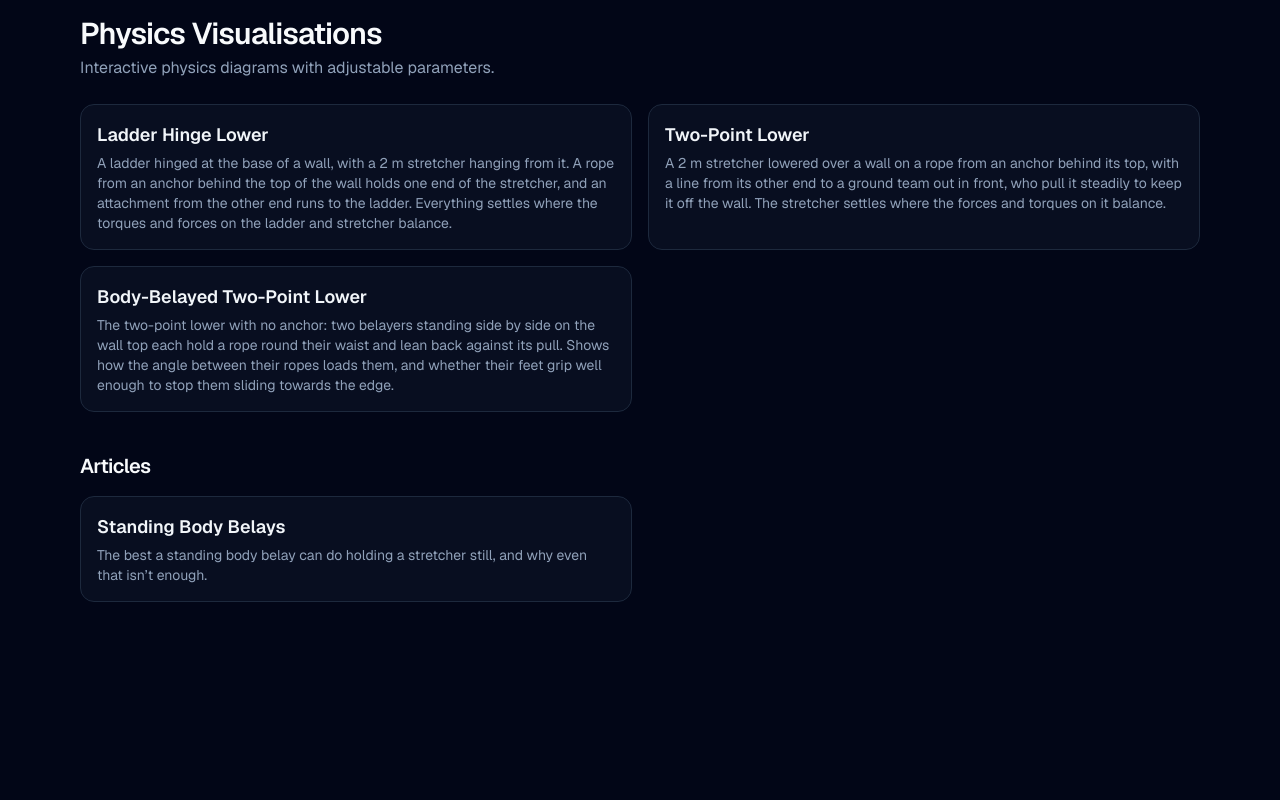
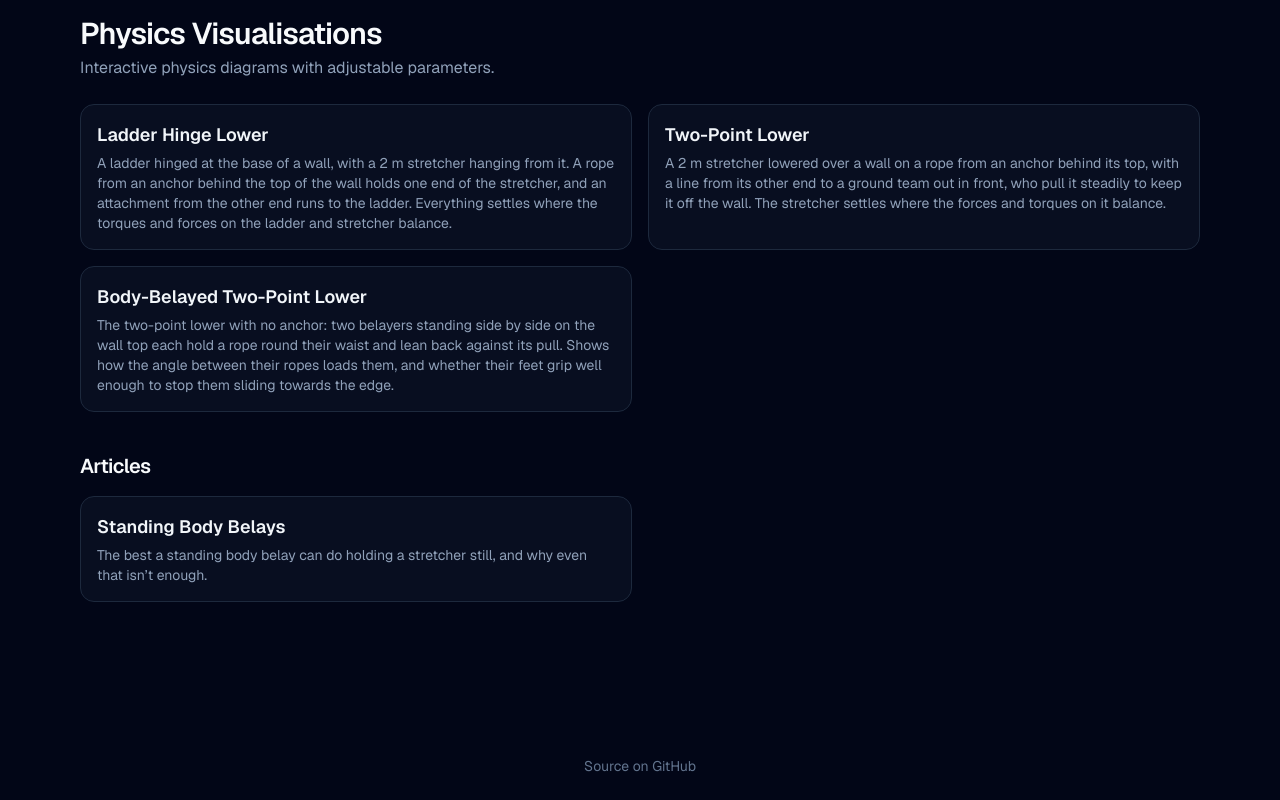
Before and after one commit to redcloud-nz/avut-physics, a Next.js app: page / in a window 1280 px wide. Built offline with nearby package versions, Linux system fonts and the light colour scheme.

Commit message:
Link to the source on GitHub from every page
A centred footer in the root layout, hidden when printed.
Co-Authored-By: Claude Opus 5.5 (1M context) <noreply@anthropic.com>
Claude-Session: https://claude.ai/code/session_011V6DviNt3K2WBuADfo3WZK

```diff
--- a/src/app/layout.tsx
+++ b/src/app/layout.tsx
@@ -26,7 +26,17 @@ export default function RootLayout({ children }: LayoutProps<"/">) {
         >
             <body className="h-dvh overflow-hidden font-sans">
                 {/* The page scrolls inside this box rather than the window, so its scrollbar can be styled everywhere. */}
-                <div className="page-scroll flex h-full flex-col overflow-y-auto">{children}</div>
+                <div className="page-scroll flex h-full flex-col overflow-y-auto">
+                    {children}
+                    <footer className="mt-auto px-4 pb-6 text-center text-sm text-slate-500 print:hidden">
+                        <a
+                            href="https://github.com/redcloud-nz/avut-physics"
+                            className="hover:text-sky-300"
+                        >
+                            Source on GitHub
+                        </a>
+                    </footer>
+                </div>
             </body>
         </html>
     );
```
